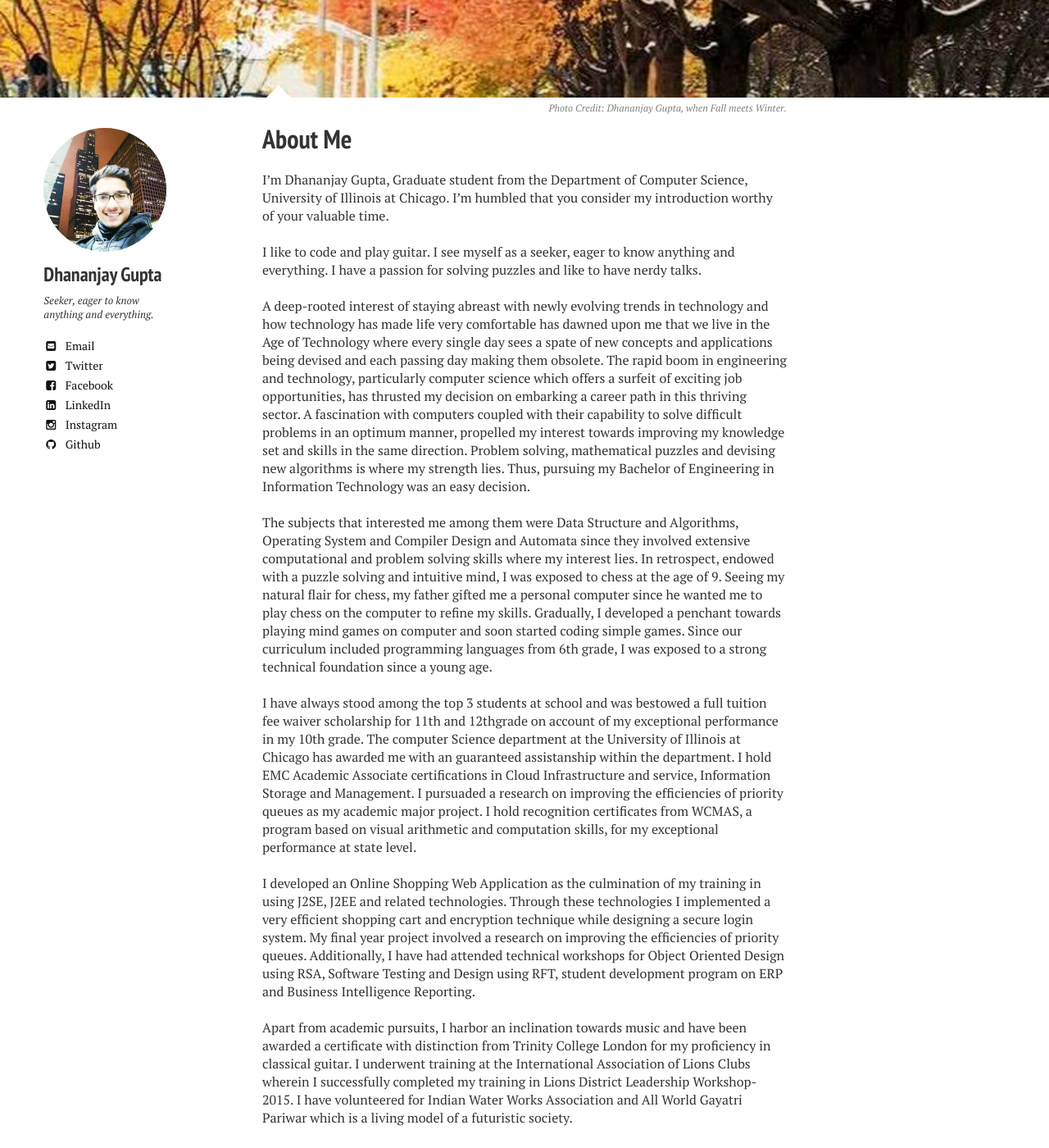
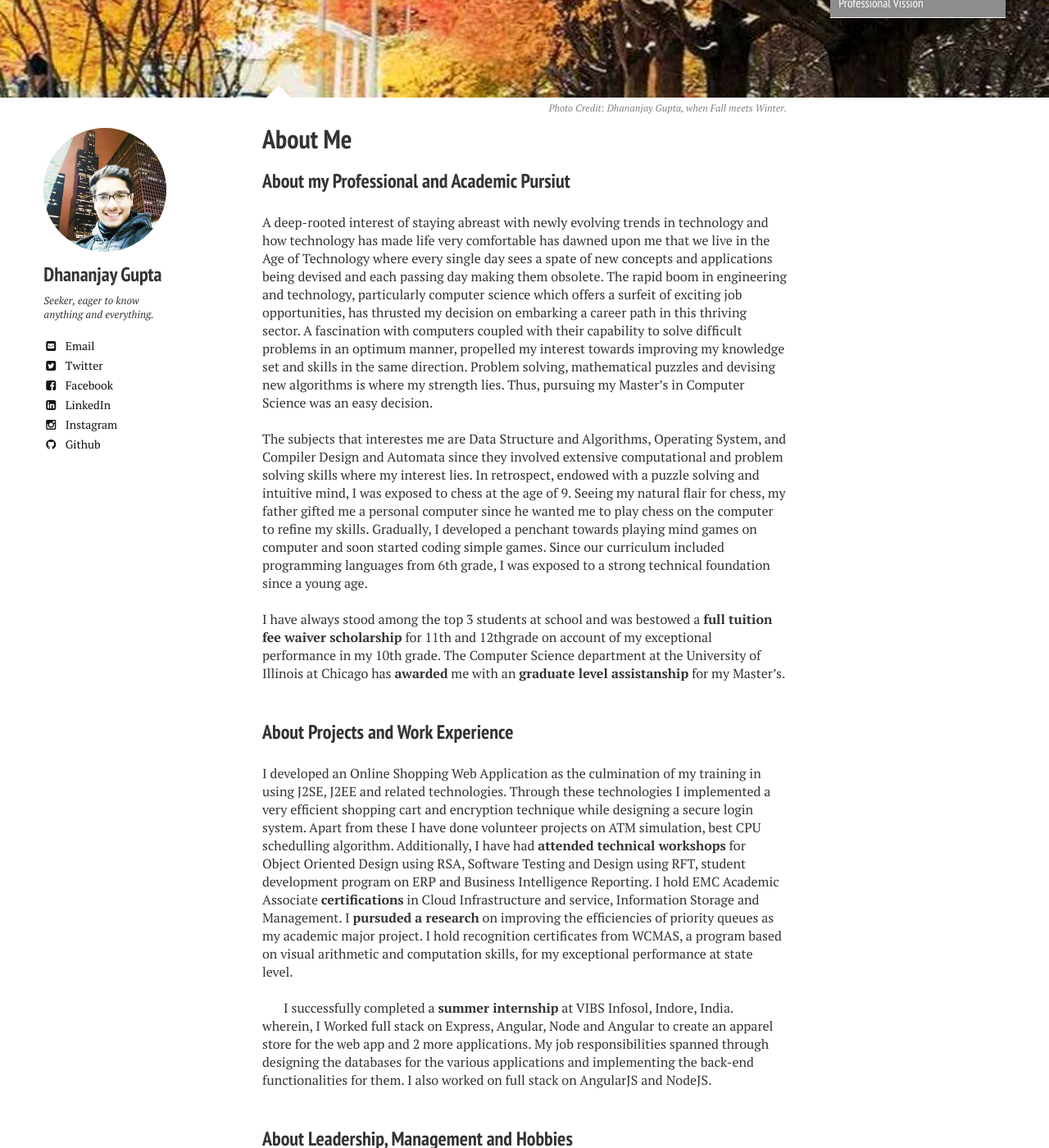
Before and after one commit to DhananjayGupta300/DhananjayGupta300.github.io, a Jekyll site: the page built from about/index.md, in a window 1280 px wide and 1400 px high, scrolled down 266 px. Shown: the whole window at 82% size. Built offline with Jekyll 4.4.1, drawn with Linux system fonts in a browser that asks for light colours; nearby versions of some CDN libraries; some of the changed text lies outside the part shown.

Commit message:
Update index.md

```diff
--- a/about/index.md
+++ b/about/index.md
@@ -10,12 +10,20 @@ image:
   creditlink:
 ---
 {% include _toc.html %}
+### About my Professional and Academic Pursiut
+A deep-rooted interest of staying abreast with newly evolving trends in technology and how technology has made life very comfortable has dawned upon me that we live in the Age of Technology where every single day sees a spate of new concepts and applications being devised and each passing day making them obsolete. The rapid boom in engineering and technology, particularly computer science which offers a surfeit of exciting job opportunities, has thrusted my decision on embarking a career path in this thriving sector. A fascination with computers coupled with their capability to solve difficult problems in an optimum manner, propelled my interest towards improving my knowledge set and skills in the same direction. Problem solving, mathematical puzzles and devising new algorithms is where my strength lies. Thus, pursuing my Master's in Computer Science was an easy decision. <br><br/>
+The subjects that interestes me are Data Structure and Algorithms, Operating System, and Compiler Design and Automata since they involved extensive computational and problem solving skills where my interest lies. In retrospect, endowed with a puzzle solving and intuitive mind, I was exposed to chess at the age of 9. Seeing my natural flair for chess, my father gifted me a personal computer since he wanted me to play chess on the computer to refine my skills. Gradually, I developed a penchant towards playing mind games on computer and soon started coding simple games. Since our curriculum included programming languages from 6th grade, I was exposed to a strong technical foundation since a young age. <br><br/>
+I have always stood among the top 3 students at school and was bestowed a **full tuition fee waiver scholarship** for 11th and 12thgrade on account of my exceptional performance in my 10th grade. The Computer Science department at the University of Illinois at Chicago has **awarded** me with an **graduate level assistanship** for my Master's. <br/><br/>
+### About Projects and Work Experience
+I developed an Online Shopping Web Application as the culmination of my training in using J2SE, J2EE and related technologies. Through these technologies I implemented a very efficient shopping cart and encryption technique while designing a secure login system. Apart from these I have done volunteer projects on ATM simulation, best CPU schedulling algorithm. Additionally, I have had **attended technical workshops** for Object Oriented Design using RSA, Software Testing and Design using RFT, student development program on ERP and Business Intelligence Reporting. I hold EMC Academic Associate **certifications** in Cloud Infrastructure and service, Information Storage and Management. I **pursuded a research** on improving the efficiencies of priority queues as my academic major project. I hold recognition certificates from WCMAS, a program based on visual arithmetic and computation skills, for my exceptional performance at state level.
+<br/><br/>
 
-I'm Dhananjay Gupta, Graduate student from the Department of Computer Science, University of Illinois at Chicago. I'm humbled that you consider my introduction worthy of your valuable time. <br/><br/>
-I like to code and play guitar. I see myself as a seeker, eager to know anything and everything. I have a passion for solving puzzles and like to have nerdy talks.<br/><br/>
-A deep-rooted interest of staying abreast with newly evolving trends in technology and how technology has made life very comfortable has dawned upon me that we live in the Age of Technology where every single day sees a spate of new concepts and applications being devised and each passing day making them obsolete. The rapid boom in engineering and technology, particularly computer science which offers a surfeit of exciting job opportunities, has thrusted my decision on embarking a career path in this thriving sector. A fascination with computers coupled with their capability to solve difficult problems in an optimum manner, propelled my interest towards improving my knowledge set and skills in the same direction. Problem solving, mathematical puzzles and devising new algorithms is where my strength lies. Thus, pursuing my Bachelor of Engineering in Information Technology was an easy decision.<br/><br/>
-The subjects that interested me among them were Data Structure and Algorithms, Operating System and Compiler Design and Automata since they involved extensive computational and problem solving skills where my interest lies. In retrospect, endowed with a puzzle solving and intuitive mind, I was exposed to chess at the age of 9. Seeing my natural flair for chess, my father gifted me a personal computer since he wanted me to play chess on the computer to refine my skills. Gradually, I developed a penchant towards playing mind games on computer and soon started coding simple games. Since our curriculum included programming languages from 6th grade, I was exposed to a strong technical foundation since a young age.<br/><br/>
-I have always stood among the top 3 students at school and was bestowed a full tuition fee waiver scholarship for 11th and 12thgrade on account of my exceptional performance in my 10th grade. The computer Science department at the University of Illinois at Chicago has awarded me with an guaranteed assistanship within the department. I hold EMC Academic Associate certifications in Cloud Infrastructure and service, Information Storage and Management. I pursuaded a research on improving the efficiencies of priority queues as my academic major project. I hold recognition certificates from WCMAS, a program based on visual arithmetic and computation skills, for my exceptional performance at state level. <br/><br/>
-I developed an Online Shopping Web Application as the culmination of my training in using J2SE, J2EE and related technologies. Through these technologies I implemented a very efficient shopping cart and encryption technique while designing a secure login system. My final year project involved a research on improving the efficiencies of priority queues. Additionally, I have had attended technical workshops for Object Oriented Design using RSA, Software Testing and Design using RFT, student development program on ERP and Business Intelligence Reporting. <br/><br/>
-Apart from academic pursuits, I harbor an inclination towards music and have been awarded a certificate with distinction from Trinity College London for my proficiency in classical guitar. I underwent training at the International Association of Lions Clubs wherein I successfully completed my training in Lions District Leadership Workshop-2015. I have volunteered for Indian Water Works Association and All World Gayatri Pariwar which is a living model of a futuristic society. <br/><br/>
-At this crucial juncture, I am pursuing the Master’s program in Computer Science offered at the University of Illinois at Chicago, which is the best platform for any student pursuing a career in this field in terms of the quality of education, research facilities and world-class faculty. In a university like which boasts of a confluence of people from every culture, nationality, religion and ideology, I am confident about it aiding up to the overall development of my personality. I am optimistic that education from such a prestigious university will equip me with the best set of skills and expertise to scale great heights professionally. After completion of the program, I aspire to work as a software engineer and contribute towards society.
+I successfully completed a **summer internship** at VIBS Infosol, Indore, India. wherein, I Worked full stack on Express, Angular, Node and Angular to create an apparel store for the web app and 2 more applications. My job responsibilities spanned through designing the databases for the various applications and implementing the back-end functionalities for them. I also worked on full stack on AngularJS and NodeJS. <br/> <br/>
+
+### About Leadership, Management and Hobbies
+I harbor an inclination towards **music** and have been awarded a certificate with **distinction** from **Trinity College London** for my proficiency in **classical guitar**.<br/><br/>
+I underwent training at the **International Association of Lions Clubs** wherein I successfully completed my training in Lions District Leadership Workshop-2015.<br/><br/>
+I have volunteered for Indian Water Works Association and All World Gayatri Pariwar which is a living model of a futuristic society.<br/><br/>
+
+### Professional Vission
+At this crucial juncture, I am inclined towards the Master’s program in Computer Science offered at the university of Illinois at Chicago, which is the best platform for any student pursuing a career in this field in terms of the quality of education, research facilities and world-class faculty. In a university like which boasts of a confluence of people from every culture, nationality, religion and ideology, I am confident of reflecting strong ethical values, inclusiveness and developing my personality for the better. I am optimistic that my education will equip me with the best set of skills and expertise to scale great heights professionally. After completion of the program, I aspire to work as a software engineer and later use the work experience to become an entrepreneur where I can contribute towards society.
```
